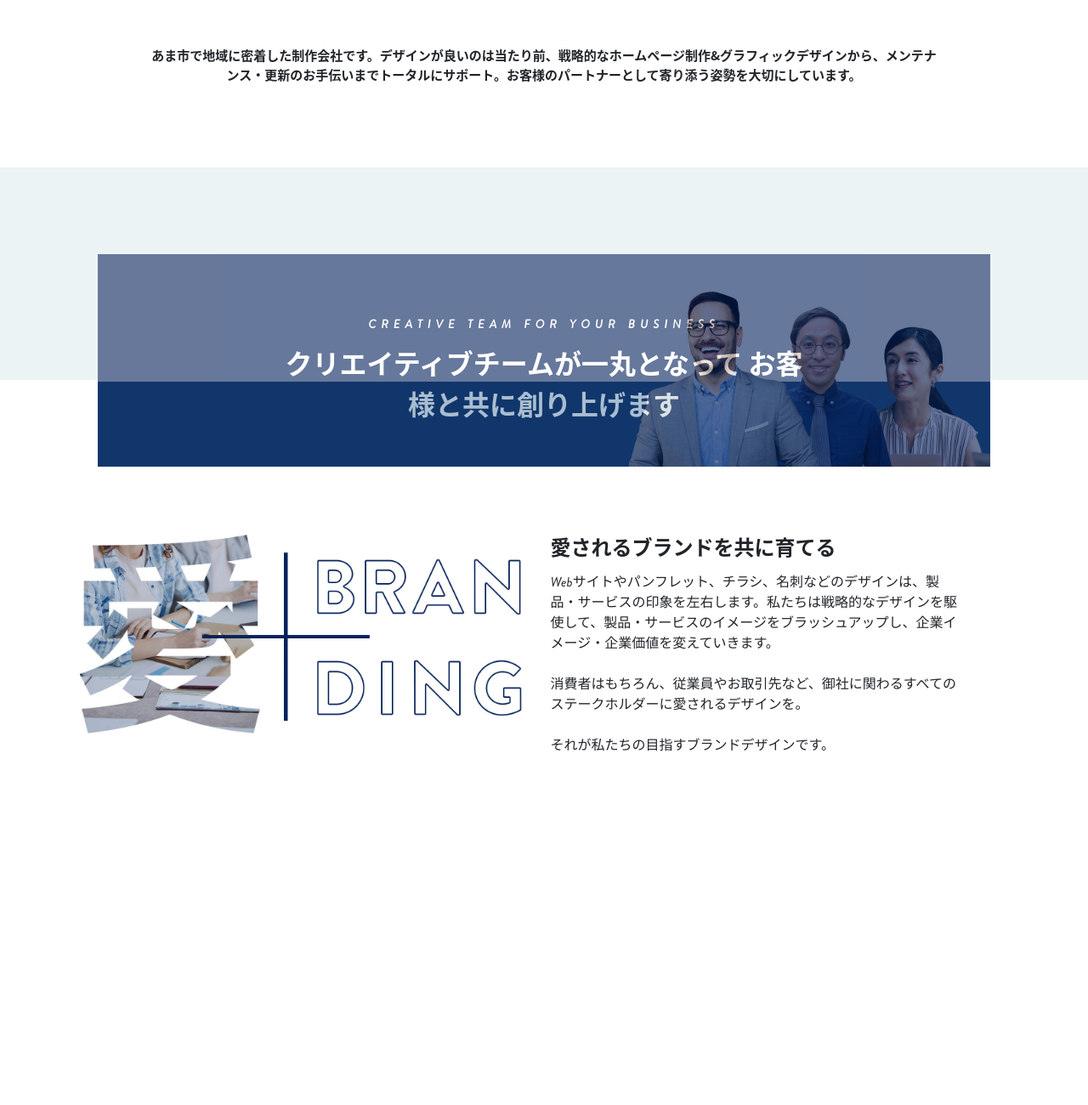
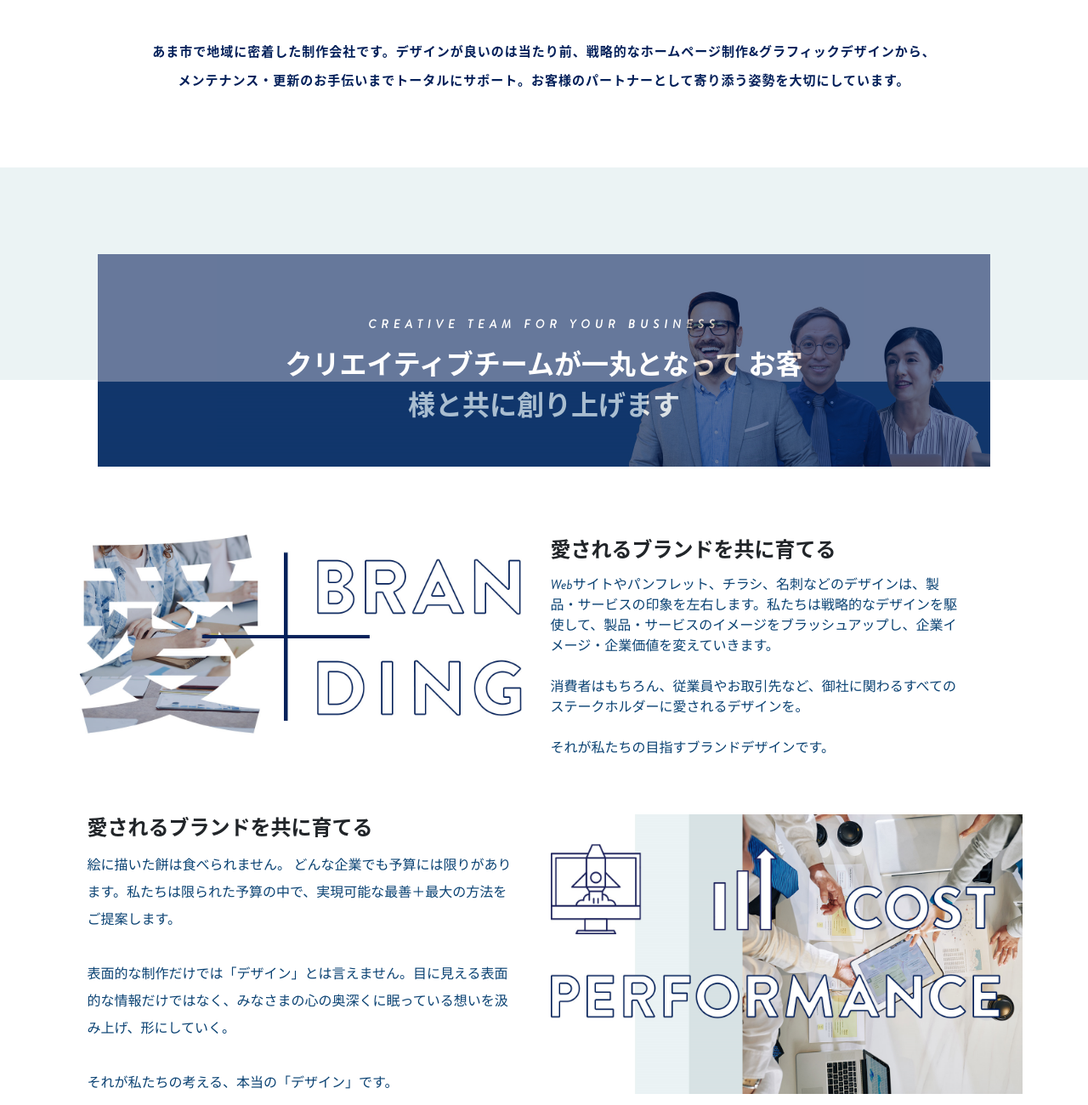
Before and after one commit to xaulosky/mica, a plain HTML site: page plantilla1.html in a window 1280 px wide. Shown: the part 484-1784 px from the top of the page at 85% size. Before the commit the page ends 1442 px from the top, so only its background shows below. Drawn offline with nearby package versions, Linux system fonts and the light colour scheme; files whose address does not match are found by name.

Commit message:
seccion4

```diff
--- a/css/app.css
+++ b/css/app.css
@@ -8,7 +8,7 @@
     --textos: #0A4273;
     --colorsecundario: #EBF3F4;
     --brandon: "Brandon Grotesque", Roboto, "Helvetica Neue", Arial, "Noto Sans", "Liberation Sans", sans-serif, "Apple Color Emoji", "Segoe UI Emoji", "Segoe UI Symbol", "Noto Color Emoji";
-    --nato: Noto Sans CJK JP;
+    --noto: "Noto Sans CJK JP";
 }
 
 html {
@@ -27,12 +27,28 @@ img {
     width: 100%;
 }
 
+.color-primario {
+    color: var(--colorprimario);
+}
+
+.line-height-32 {
+    line-height: 3.2rem;
+}
+
+.line-height-34 {
+    line-height: 3.4rem;
+}
+
+.letter-spasing-1 {
+    letter-spacing: 1px;
+}
+
 .letter-spacing-6 {
     letter-spacing: 0.6rem !important;
 }
 
-.font-nato {
-    font-family: var(--nato);
+.font-noto {
+    font-family: var(--noto);
 }
 
 .font-brandon {
--- a/plantilla1.html
+++ b/plantilla1.html
@@ -59,12 +59,12 @@
             <div class="d-flex flex-column justify-content-center h-300 pl-50">
 
                 <p class="mb-3 text-uppercase font-brandon">Ama City </p>
-                <p class="font-size-40 font-nato font-weight-bold">あま市ホームページ制作</p>
+                <p class="font-size-40 font-noto font-weight-bold">あま市ホームページ制作</p>
             </div>
         </section>
         <section class="container ">
             <div class="row text-center d-flex h-231 justify-content-center align-items-center ">
-                <p class="w-95 font-nato font-weight-bold ">
+                <p class="w-95 font-noto font-weight-bold color-primario line-height-34 letter-spasing-1">
                     あま市で地域に密着した制作会社です。デザインが良いのは当たり前、戦略的なホームページ制作&グラフィックデザインから、メンテナンス・更新のお手伝いまでトータルにサポート。お客様のパートナーとして寄り添う姿勢を大切にしています。
                 </p>
             </div>
@@ -76,8 +76,9 @@
                     <div class="zi9 cont-img2">
                         <img src="./img/img2.png" alt="" class="img2">
                         <div class="color-white d-flex flex-column justify-content-center align-items-center pt-5">
-                            <p class="text-uppercase font-brandon font-weight-bold font-size-14 letter-spacing-6 ">Creative team for your business</p>
-                            <p class="font-size-32 w-624 text-center font-nato font-weight-bold">クリエイティブチームが一丸となって お客様と共に創り上げます
+                            <p class="text-uppercase font-brandon font-weight-bold font-size-14 letter-spacing-6 ">
+                                Creative team for your business</p>
+                            <p class="font-size-32 w-624 text-center font-noto font-weight-bold">クリエイティブチームが一丸となって お客様と共に創り上げます
                             </p>
                         </div>
                     </div>
@@ -92,10 +93,31 @@
                     <img src="./img/img3.png" alt="">
                 </div>
                 <div class="col-sm-12 col-md-6 col-6  w-500">
-                    <h3 class="font-nato font-weight-bold font-size-24 pb-3">愛されるブランドを共に育てる</h3>
-                    <p class="font-brandon font-size-16 .color-azul-claro">Webサイトやパンフレット、チラシ、名刺などのデザインは、製品・サービスの印象を左右します。私たちは戦略的なデザインを駆使して、製品・サービスのイメージをブラッシュアップし、企業イメージ・企業価値を変えていきます。<br> <br> 消費者はもちろん、従業員やお取引先など、御社に関わるすべてのステークホルダーに愛されるデザインを。<br> <br>それが私たちの目指すブランドデザインです。
+                    <h3 class="font-noto font-weight-bold font-size-24 pb-3 line-height-32">愛されるブランドを共に育てる</h3>
+                    <p class="font-brandon font-size-16 color-azul-claro">
+                        Webサイトやパンフレット、チラシ、名刺などのデザインは、製品・サービスの印象を左右します。私たちは戦略的なデザインを駆使して、製品・サービスのイメージをブラッシュアップし、企業イメージ・企業価値を変えていきます。<br>
+                        <br> 消費者はもちろん、従業員やお取引先など、御社に関わるすべてのステークホルダーに愛されるデザインを。<br> <br>それが私たちの目指すブランドデザインです。
 
                     </p>
+                </div>
+            </div>
+            <div class="row">
+
+                <div class="col-sm-12 col-md-6 col-6  d-flex flex-column align-items-end">
+                    <div class="pe-5">
+                        <h3 class="font-noto font-weight-bold font-size-24 pb-3">愛されるブランドを共に育てる</h3>
+                        <p class="font-brandon font-size-16 color-azul-claro w-500 line-height-32">
+                            絵に描いた餅は食べられません。 どんな企業でも予算には限りがあります。私たちは限られた予算の中で、実現可能な最善＋最大の方法をご提案します。
+                            <br> <br>表面的な制作だけでは「デザイン」とは言えません。目に見える表面的な情報だけではなく、みなさまの心の奥深くに眠っている想いを汲み上げ、形にしていく。
+
+                            <br><br> それが私たちの考える、本当の「デザイン」です。
+
+                        </p>
+                    </div>
+
+                </div>
+                <div class=" col-sm-12 col-md-6">
+                    <img src="./img/img4.png" alt="">
                 </div>
             </div>
 
```
Also changed, not shown: img/img4.png (added).
